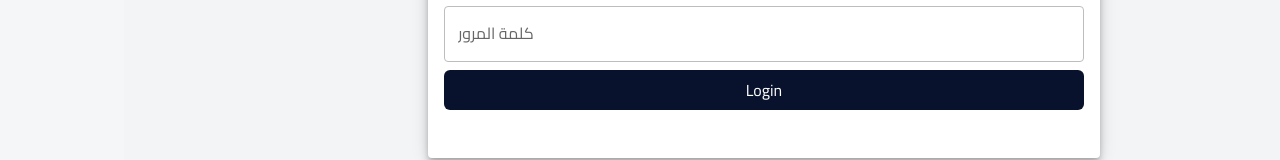
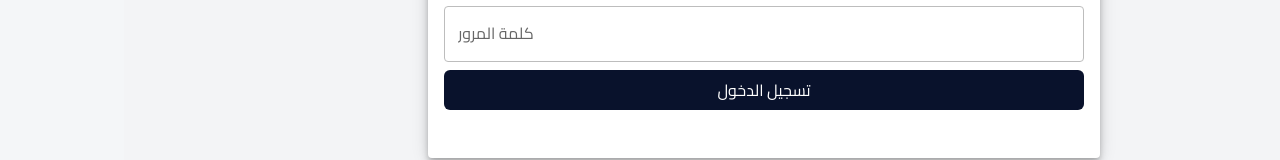
Before and after one commit to Ahmed-Reda123/Teacher-Dashboard, a React (Vite) app: page /login in a window 1280 px wide. Shown: the part 400-560 px from the top of the page. Built offline with nearby package versions, Linux system fonts and the light colour scheme.

Commit message:
updated for Arabic

```diff
--- a/src/Modules/Auth/Login.jsx
+++ b/src/Modules/Auth/Login.jsx
@@ -59,7 +59,7 @@ function Login() {
             <button
               className="bg-[#09122C] cursor-pointer p-2 w-full rounded-md  text-white"
             >
-              {loginLoading ? "Loading..." : "Login"}
+              {loginLoading ? "جاري الحميل..." : "تسجيل الدخول"}
             </button>
           </div>
         </form>
```
